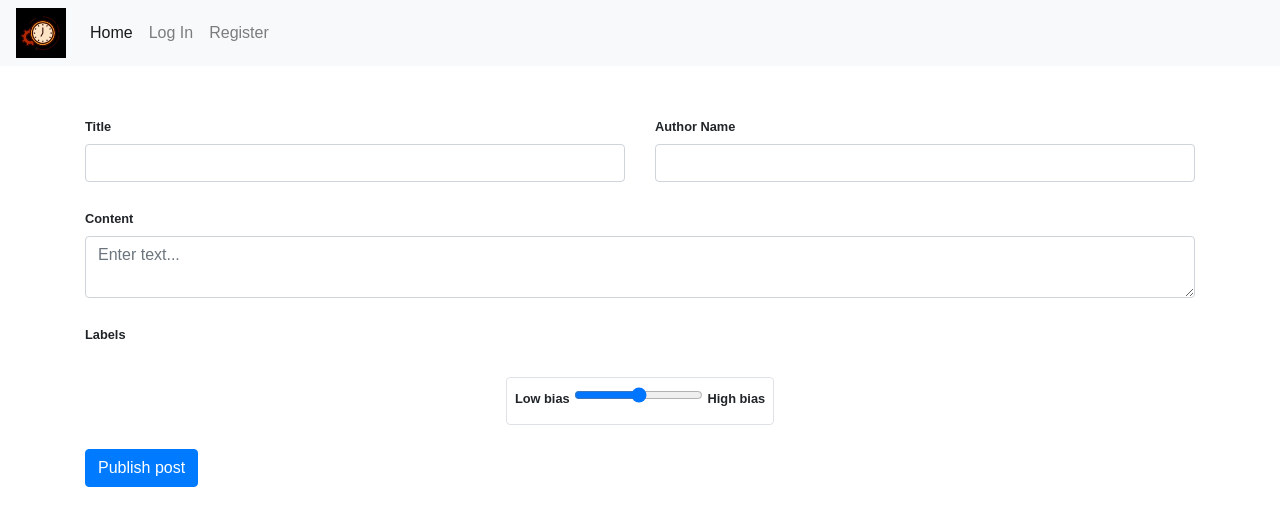
After one commit to M-Tri/capstone-timeline, a Django app: template templates/timeline/create_opinion.html in a window 1280 px wide. The commit adds this page. Shown: the top 526 px of the page. Run offline with Django 3.2, Linux system fonts and the light colour scheme; the template is opened without the code that fills it, so the values that code supplies are empty; some libraries are stand-ins or nearby versions.

Commit message:
feat: Add SVG background and templates for creating and displaying opinions

```diff
--- /dev/null
+++ b/templates/timeline/create_opinion.html
@@ -0,0 +1,63 @@
+{% extends "timeline/layout.html" %}
+
+{% block body %}
+
+<div class="container mt-5">
+  <form method="POST">
+    {% csrf_token %}
+
+    <div class="row mt-4">
+      <div class="col">
+        <label for="post_title_id" class="form-label small font-weight-bold">Title</label>
+        <input type="text" name="title" id="post_title_id" class="form-control"
+          value="{{ form.title.value|default:'' }}">
+      </div>
+
+      <div class="col">
+        <label for="post_author_name_id" class="form-label small font-weight-bold">Author Name</label>
+        <input type="text" name="author_name" id="post_author_name_id" class="form-control"
+          value="{{ form.author_name.value|default:'' }}">
+      </div>
+    </div>
+
+
+    <div class="row mt-4">
+      <div class="col">
+        <label for="post_content_id" class="form-label small font-weight-bold">Content</label>
+        <textarea name="content" id="post_content_id" row mt-4s="5" class="form-control"
+          placeholder="Enter text...">{{ form.content.value|default:'' }}</textarea>
+      </div>
+    </div>
+
+
+    <div class="row mt-4">
+      <div class="col">
+        <label class="form-label small font-weight-bold">Labels</label>
+        {% for box in form.labels_select %}
+        <div class="form-check">
+          {{ box.tag}}
+          <label class="form-check-label" for="{{ box.id_for_label }}">{{ box.choice_label }}</label>
+        </div>
+        {% endfor %}
+      </div>
+    </div>
+
+
+    <div class="row justify-content-around mt-4">
+      <div class="border rounded p-2">
+        <label for="bias_id" class="form-label small font-weight-bold">Low bias</label>
+        <input type="range" name="bias" id="bias_id" class="form-range" min="0" max="100" step="1" value="50">
+        <label for="bias_id" class="form-label small font-weight-bold">High bias</label>
+      </div>
+    </div>
+
+    <div class="row mt-4">
+      <div class="col">
+        <button type="submit" class="btn btn-primary">Publish post</button>
+      </div>
+    </div>
+
+  </form>
+</div>
+
+{% endblock %}
```
Also changed, not shown: templates/timeline/opinions.html (renamed from templates/timeline/opinion.html, +5 -18 lines), static/timeline/images/subtle_red.svg (added).
